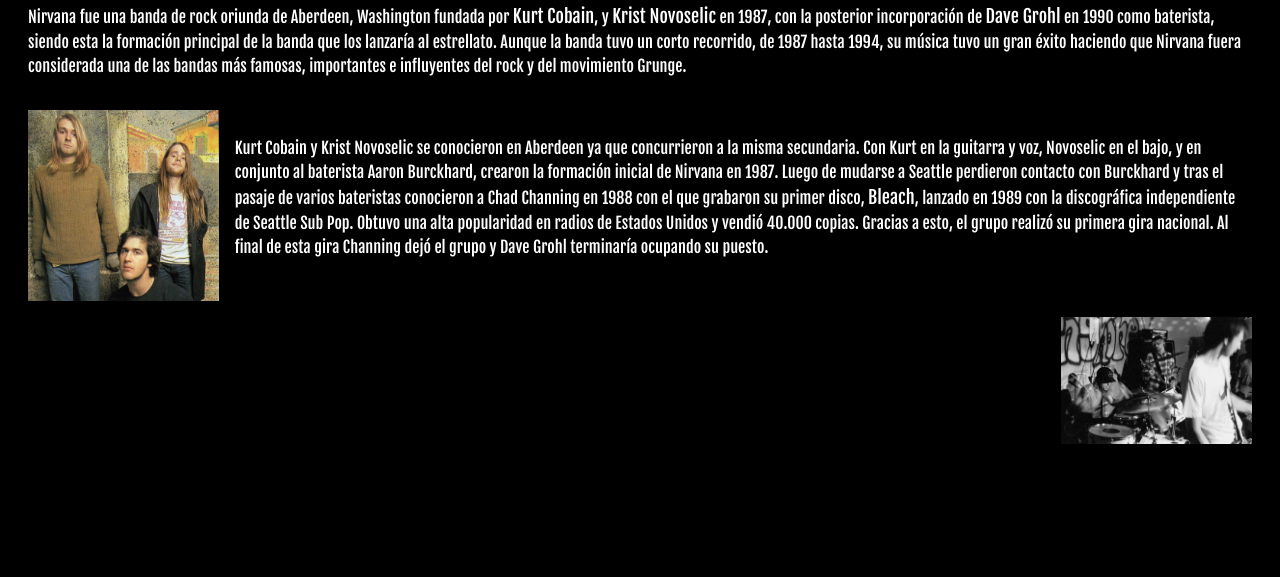
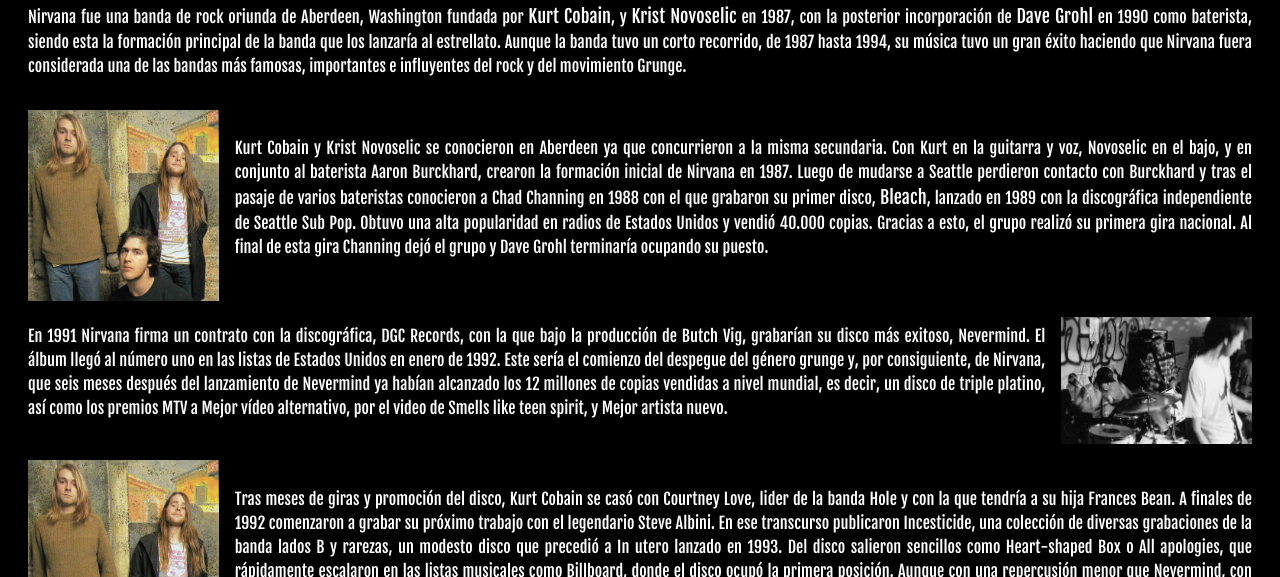
Before and after one commit to mn204/PreEntrega3-Rodriguez, a website: page pages/historia.html in a window 1280 px wide. Shown: the part 172-749 px from the top of the page. Drawn offline with nearby package versions, Linux system fonts and the light colour scheme.

Commit message:
Continuo historia

```diff
--- a/pages/historia.html
+++ b/pages/historia.html
@@ -50,12 +50,15 @@
             <div class="container-fluid">
                 <div class="row">
                     <div class="col-12 p-1"><h1 class="d-flex justify-content-start">Nirvana</h1></div>
-                    <div class="col-12 p-2"><p>Nirvana fue una banda de rock oriunda de Aberdeen, Washington fundada por <span class="fontes">Kurt Cobain</span>, y <span class="fontes">Krist Novoselic</span> en 1987, con la posterior incorporación de <span class="fontes">Dave Grohl</span class> en 1990 como baterista, siendo esta la formación principal de la banda que los lanzaría al estrellato. Aunque la banda tuvo un corto recorrido, de 1987 hasta 1994, su música tuvo un gran éxito haciendo que Nirvana fuera considerada una de las bandas más famosas, importantes e influyentes del rock y del movimiento Grunge.</p></div>
+                    <div class="col-12 p-2"><p class="justificar">Nirvana fue una banda de rock oriunda de Aberdeen, Washington fundada por <span class="fontes">Kurt Cobain</span>, y <span class="fontes">Krist Novoselic</span> en 1987, con la posterior incorporación de <span class="fontes">Dave Grohl</span class> en 1990 como baterista, siendo esta la formación principal de la banda que los lanzaría al estrellato. Aunque la banda tuvo un corto recorrido, de 1987 hasta 1994, su música tuvo un gran éxito haciendo que Nirvana fuera considerada una de las bandas más famosas, importantes e influyentes del rock y del movimiento Grunge.</p></div>
                     <div class="col-md-2 p-2 d-flex justify-content-center"><img width="" height="" src="../archives/historia-chad.png" alt="nirvana con chad channing" class="img-fluid"></div>
-                    <div class="col-md-10 p-2 d-flex align-items-center"><p> Kurt Cobain y Krist Novoselic se conocieron en Aberdeen ya que concurrieron a la misma secundaria. Con Kurt en la guitarra y voz, Novoselic  en el bajo, y en conjunto al baterista Aaron Burckhard, crearon la formación inicial de Nirvana en 1987. Luego de mudarse a Seattle perdieron contacto con Burckhard y tras el pasaje de varios bateristas conocieron a Chad Channing en 1988 con el que grabaron su primer disco, <span class="fontes">Bleach</span>, lanzado en 1989 con la discográfica independiente de Seattle Sub Pop. Obtuvo una alta popularidad en radios de  Estados Unidos y vendió 40.000 copias. Gracias a esto, el grupo realizó su primera gira nacional. Al final de esta gira Channing dejó el grupo y Dave Grohl terminaría ocupando su puesto.</p></div>
-                    <div class="col-md-10 p-2 d-flex align-items-center"><p></p></div>
+                    <div class="col-md-10 p-2 d-flex align-items-center"><p class="justificar"> Kurt Cobain y Krist Novoselic se conocieron en Aberdeen ya que concurrieron a la misma secundaria. Con Kurt en la guitarra y voz, Novoselic  en el bajo, y en conjunto al baterista Aaron Burckhard, crearon la formación inicial de Nirvana en 1987. Luego de mudarse a Seattle perdieron contacto con Burckhard y tras el pasaje de varios bateristas conocieron a Chad Channing en 1988 con el que grabaron su primer disco, <span class="fontes">Bleach</span>, lanzado en 1989 con la discográfica independiente de Seattle Sub Pop. Obtuvo una alta popularidad en radios de  Estados Unidos y vendió 40.000 copias. Gracias a esto, el grupo realizó su primera gira nacional. Al final de esta gira Channing dejó el grupo y Dave Grohl terminaría ocupando su puesto.</p></div>
+                    <div class="col-md-10 p-2 d-flex align-items-center"><p class="justificar">En 1991 Nirvana firma un contrato con la discográfica, DGC Records, con la que bajo la producción de Butch Vig, grabarían su disco más exitoso, Nevermind. El álbum llegó al número uno en las listas de Estados Unidos en enero de 1992. Este sería el comienzo del despegue del género grunge y, por consiguiente, de Nirvana, que seis meses después del lanzamiento de Nevermind ya habían alcanzado los 12 millones de copias vendidas a nivel mundial, es decir, un disco de triple platino, así como los premios MTV a Mejor vídeo alternativo, por el video de Smells like teen spirit, y Mejor artista nuevo.
+                        </p></div>
                     <div class="col-md-2 p-2 d-flex justify-content-center"><img width="" height="" src="../archives/nirvana-toque-dave.png" alt="nirvana con dave grohl" class="img-fluid"></div>
-
+                    <div class="col-md-2 p-2 d-flex justify-content-center"><img width="" height="" src="../archives/historia-chad.png" alt="nirvana con chad channing" class="img-fluid"></div>
+                    <div class="col-md-10 p-2 d-flex align-items-center"><p class="justificar">Tras meses de giras y promoción del disco, Kurt Cobain se casó con  Courtney Love, lider de la banda Hole y con la que tendría a su hija Frances Bean. A finales de 1992 comenzaron a grabar su próximo trabajo con el legendario Steve Albini. En ese transcurso publicaron Incesticide, una colección de diversas grabaciones de la banda lados B y rarezas, un modesto disco que precedió a In utero lanzado en 1993.  Del disco salieron sencillos como Heart-shaped Box o All apologies, que rápidamente escalaron en las listas musicales como Billboard, donde el disco ocupó la primera posición. Aunque con una repercusión menor que Nevermind, con este disco Nirvana volvió a embarcarse en giras y festivales
+                        </p></div>
                 </div>
         </main>
             <!-- Footer de la pagina con logo, informacion del autor y redes sociales -->
--- a/scss/general.scss
+++ b/scss/general.scss
@@ -62,3 +62,6 @@
 .fontes{
     font-size: 18px;
 }
+.justificar {
+    text-align: justify;
+}
```
Also changed, not shown: css/styles.css.
